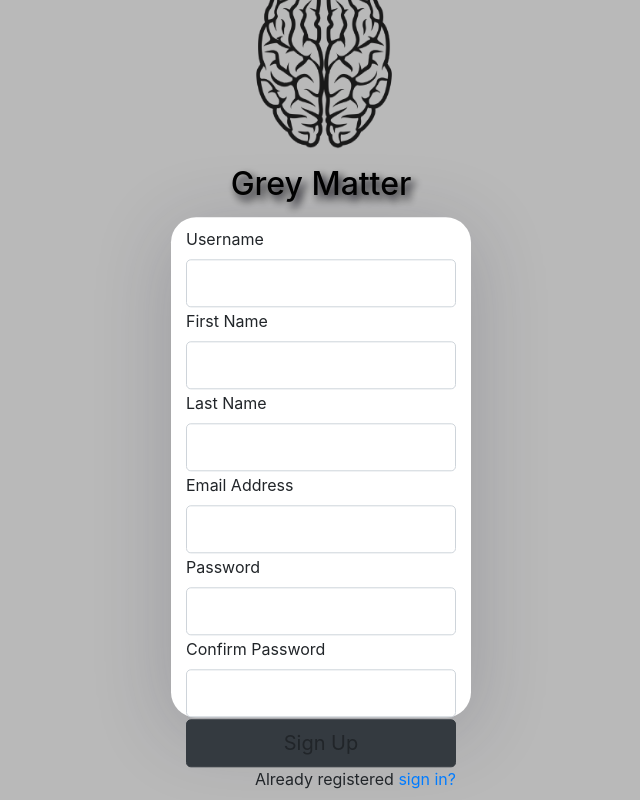
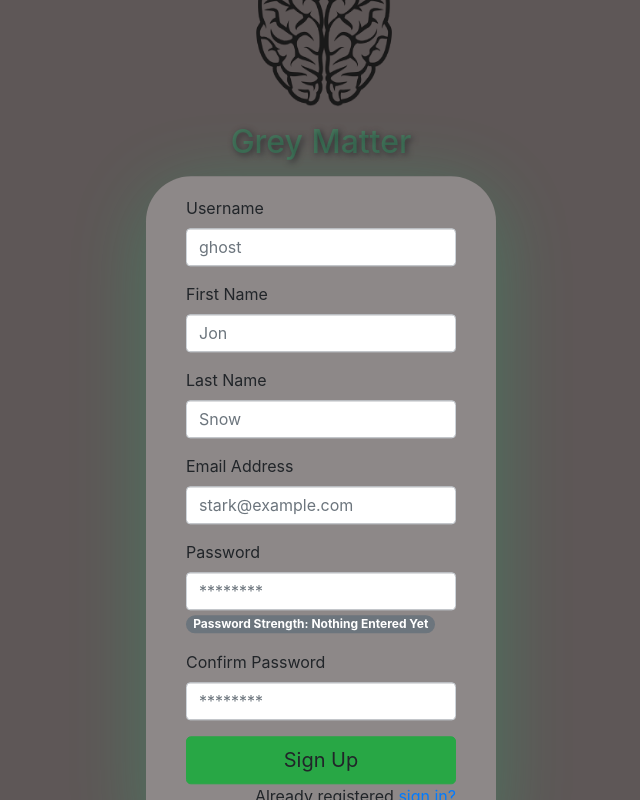
Before and after one commit to COP4331C-Fall2020-Group8/Greymatter-Web, a Vue app: page /signup in a window 1280 px wide. Shown: the whole page, without its empty margins (319-959 px from the left). Built offline with nearby package versions, Linux system fonts and the light colour scheme.

Commit message:
style changes

```diff
--- a/src/App.vue
+++ b/src/App.vue
@@ -12,7 +12,7 @@ export default {
 
 <style lang="scss">
 #app {
-  background: #b9b9b9 !important;
+  background: #5e5757 !important;
   min-height: 100vh;
 }
 </style>
--- a/src/layouts/Signing.vue
+++ b/src/layouts/Signing.vue
@@ -1,10 +1,14 @@
 <template>
-  <div class= "container">
+  <!-- <div class= "container"> -->
+
     <div class="centered">
+    <b-row>
+      <b-col>
         <div class="vertical-center">
             <h1>
                 <img src="../assets/brain2.png" style="width:200px;height:200px;" alt="">
             </h1>
+
             <h2>
               Grey Matter
             </h2>
@@ -12,64 +16,63 @@
             <slot />
           </div>
         </div>
+      </b-col>
+    </b-row>
     </div>
-  </div>
+  <!-- </div> -->
 </template>
 
 <style lang="scss" scoped>
-  .container{
   @media (min-width: 320px){
       img {
         width: 30px;
-        height: 30px;
+        height: 25px;
         margin-top: 5px;
         margin-left: 5px;
       }
 
+  .container{
       h1 {
         font-size: 35px;
         align-self: flex-start;
       }
 
-      .inner-block
-      {
-        width: 300px;
-        max-height: 500px;
-      }
+      // .inner-block
+      // {
+      //   width: 350px;
+      //   max-height: 550px;
+      // }
 
       h5 {
         font-size: 15px;
       }
 
-      .form-group {
-        height: 66px;
-      }
+      // .form-group {
+      //   height: 66px;
+      // }
 
       .table {
         width: 200px;
       }
     }
   }
-  .navbar-light {
-    background-color: #ffffff;
-    box-shadow: 0px 14px 80px rgba(9, 21, 248, 0.2);
-  }
 
   .centered {
     position: fixed;
-    top: 40%;
+    top: 45%;
     left: 50%;
     transform: translate(-50%,-50%);
   }
 
   .inner-block {
-    width: 400px;
-    height: 30%;
-    background: #ffffff;
-    position: relative;
-    box-shadow: 0px 14px 80px rgba(34, 35, 58, 0.2);
-    padding: 10px 15px 1px 15px;
-    border-radius: 25px;
+    width: 350px;
+    margin: auto;
+    max-height: 675px;
+    background: #ffffff4b;
+    box-shadow: 0px 14px 80px rgba(4, 243, 131, 0.2);
+    padding: 20px 40px 40px;
+    border-radius: 45px;
+    transition: all .3s;
   }
 
   .vertical-center {
@@ -77,27 +80,18 @@
       text-align: center;
       margin: 0;
       line-height: 1;
-      padding-bottom: 5px;
+      padding-bottom: 20px;
     }
 
     .form-control:focus {
-      border-color: rgb(203, 214, 218);
+      border-color: rgb(5, 156, 211);
       box-shadow: none;
-    }
-
-     h5 {
-      text-align: center;
-      margin: 0;
-      color: teal;
-      line-height: 1;
-      padding-top: 0px;
-      padding-bottom: 0px;
     }
   }
 
   img {
      width: 40px;
-     height: 30px;
+     height: 35px;
    }
 
   .username {
@@ -106,13 +100,13 @@
 
   h1 {
     text-align: center;
-    padding-top: 10%;
+    padding-top: 12%;
   }
 
   h2 {
     text-align: center;
     padding-bottom: 2%;
-    color: rgb(0, 0, 0);
-    text-shadow: 4px 5px 8px rgb(5, 3, 12);
+    color: rgb(4, 243, 131, 0.2);
+    text-shadow: 2px 2px 6px rgb(46, 45, 48);
   }
 </style>
--- a/src/views/Login.vue
+++ b/src/views/Login.vue
@@ -2,8 +2,14 @@
   <Sigining>
     <div>
       <form ref="form" @submit.stop.prevent="handleSubmit">
-
-        <b-form-group
+        <b-col>
+        <b-input-group class="mb-3">
+          <b-input-group-prepend is-text>
+            <b-icon icon="person-fill"></b-icon>
+          </b-input-group-prepend>
+          <b-form-input v-model="id" type="text" placeholder="Username"></b-form-input>
+        </b-input-group>
+        <!-- <b-form-group
           :state="idState"
           label-for="user-input"
           label="Username"
@@ -17,8 +23,18 @@
             required
           >
           </b-form-input>
-        </b-form-group>
-        <b-form-group
+        </b-form-group> -->
+
+        <b-input-group class="mb-3">
+          <b-input-group-prepend is-text>
+            <b-icon-lock-fill> </b-icon-lock-fill>
+          </b-input-group-prepend>
+          <b-form-input v-model="password" type="password" placeholder="Password"></b-form-input>
+        </b-input-group>
+
+        </b-col>
+
+        <!-- <b-form-group
           :state="passwordState"
           label="Password"
           label-for="password-input"
@@ -33,28 +49,32 @@
             required
           >
           </b-form-input>
-        </b-form-group>
+        </b-form-group> -->
       </form>
-        <button type="submit" @click.prevent.stop="login()" class="btn btn-dark btn-lg btn-block">Sign In</button>
-        <b-alert variant="danger" v-if="fail" :show="fail" fade @dimssed="fail=false" dismissible>
-          Username or Password are invalid
+        <b-button type="submit" variant="success" @click.prevent.stop="login()" class="mb-3 btn-lg btn-block">Sign In</b-button>
+        <b-alert
+        variant="danger"
+        dismissible
+        :show="fail"
+        fade
+        @dismissed="fail=false"
+        >{{errorMessage}}
         </b-alert>
-        <b-alert variant="pass" v-if="pass" :show="pass" fade @dimssed="pass=false" dismissible>
+
+        <b-alert variant="pass" :show="pass" fade @dismissed="pass=false" dismissible>
           Succesful login
         </b-alert>
         <p class="forgot-password text-right">
           Don't have an account?
         <router-link :to="{name: 'signup'}">Sign up</router-link>
-        <b-button @click.prevent="forceLoginState()">forceLoginState</b-button>
+        {{fail}}
+        <!-- <b-button @click.prevent="forceLoginState()">forceLoginState</b-button> -->
         </p>
     </div>
   </Sigining>
 </template>
 
 <script>
-// TODO: Manage user ID from login response in state
-// Anytime I make a call to the api, I need to include the
-// userID from state.
 import Sigining from '../layouts/Signing.vue'
 import axios from 'axios'
 
@@ -74,7 +94,8 @@ export default {
       pass: false,
       dismissSecs: 5,
       dismissCountDown: 0,
-      showDismissibleAlert: false
+      showDismissibleAlert: false,
+      errorMessage:''
     }
   },
   methods: {
@@ -88,18 +109,24 @@ export default {
           // .post('/api/login', postData)
           .post('/login', postData)
           .then(response => {
-            if (response.status == 200)
+            if (response.status == 200) {
               console.log('Successful login ' + response.data.results)
               this.$store.commit('user/setUserID', postData.id)
               this.$store.commit('user/setLoggedIn', true)
               this.pass = true
               this.$router.push('/home')
+            }else {
+                console.log('->' + response)
+            }
           })
           .catch((error) => {
-            if (error) console.log('Login catch errors: ' + error)
-            this.$store.commit('user/setLoggedIn', false)
-            this.fail = true
-            vm.$forceUpdate();
+            if (error){
+                console.log(error.response)
+                this.$store.commit('user/setLoggedIn', false)
+                this.errorMessage = error.response.data.error
+                this.fail = true
+                // this.resetAlerts()
+            }
           })
       }
     },
@@ -113,7 +140,6 @@ export default {
       this.$store.commit('user/setLoggedIn', true)
       this.$store.commit('user/setUserID', this.id)
       this.$router.push('/home')
-
     }
   }
 }
--- a/src/views/SetViewer.vue
+++ b/src/views/SetViewer.vue
@@ -293,7 +293,7 @@ export default {
             // Trigger submit handler
             this.handleSubmit()
         },
-       handleSubmit () {
+        handleSubmit () {
             // Exit when the form isn't valid
             this.$nextTick(() => {
                 // this.submitCard()
--- a/src/views/Signup.vue
+++ b/src/views/Signup.vue
@@ -1,43 +1,143 @@
 <template>
   <Signing>
     <div>
+      <div>
       <form>
-        <div class="form-group">
-          <label>Username</label>
-          <input v-model="id" type="text" class="form-control form-control-lg"/>
-        </div>
-        <div class="form-group">
+
+         <!-- <h3 class="text-center">Create An Account</h3> -->
+        <!-- User Name -->
+        <b-form-group
+          :state="state.username"
+          label="Username"
+          label-for="user-input"
+          invalid-feedback="Username is required"
+        >
+          <b-form-input
+            id="username-input"
+            type="text"
+            v-model="id"
+            :state="state.username"
+            placeholder="ghost"
+            required
+          >
+          </b-form-input>
+        </b-form-group>
+        <!-- First Name -->
+        <b-form-group
+          :state="state.first"
+          label="First Name"
+          label-for="first-input"
+          invalid-feedback="First name is required"
+        >
+          <b-form-input
+            id="first-input"
+            type="text"
+            v-model="name.first"
+            :state="state.first"
+            placeholder="Jon"
+            required
+          >
+          </b-form-input>
+        </b-form-group>
+        <!-- Last Name  -->
+         <b-form-group
+          :state="state.last"
+          label="Last Name"
+          label-for="last-input"
+          invalid-feedback="Last name is required"
+        >
+          <b-form-input
+            id="last-input"
+            type="text"
+            v-model="name.last"
+            :state="state.last"
+            placeholder="Snow"
+            required
+          >
+          </b-form-input>
+        </b-form-group>
+        <!-- Email -->
+        <b-form-group
+          :state="state.email"
+          label="Email Address"
+          label-for="email-input"
+          invalid-feedback="Email is required"
+        >
+          <b-form-input
+            id="email-input"
+            type="email"
+            v-model="email"
+            :state="state.email"
+            placeholder="stark@example.com"
+            required
+          >
+          </b-form-input>
+        </b-form-group>
+        <!-- Password -->
+        <b-form-group
+          :state="state.password"
+          label="Password"
+          label-for="password-input"
+          invalid-feedback="Password is required"
+        >
+          <b-form-input
+            id="password-input"
+            type="password"
+            v-model="password"
+            :state="state.password"
+            placeholder="********"
+            v-on:input="passwordStrength()"
+            required
+          ></b-form-input>
+          <b-badge
+            pill
+            class="md-1"
+            :variant="passStrengthPillVariant"
+          >
+            Password Strength:
+            {{passStrengthPillLabel}}
+            </b-badge>
+        </b-form-group>
+        <!-- Confirm Password -->
+        <b-form-group
+          :state="state.confirm"
+          label="Confirm Password"
+          label-for="confirmPassword-input"
+          invalid-feedback="Confirm Password is required"
+        >
+          <b-form-input
+            id="confirmPassword-input"
+            type="password"
+            v-model="confirmPassword"
+            :state="state.confirm"
+            placeholder="********"
+            required
+          >
+          </b-form-input>
+        </b-form-group>
+
+        <b-button type="submit" variant="success" @click.prevent="signup()" class=" btn-lg btn-block">Sign Up</b-button>
+        <b-alert variant="danger" :show="fail" fade @dismissed="fail=false" dismissible>
+          {{errorMessage}}
+        </b-alert>
+        <b-alert variant="success" :show="pass" fade @dismissed="pass=false" dismissible>
+          Succesful Registration!
+        </b-alert>
+        <p class="forgot-password text-right">
+          Already registered
+        <router-link :to="{name: 'login'}">sign in?</router-link>
+        </p>
+      </form>
+    </div>
+        <!-- <div class="form-group">
           <label>First Name</label>
           <input v-model="name.first" type="text" class="form-control form-control-lg"/>
         </div>
                 <div class="form-group">
           <label>Last Name</label>
           <input v-model="name.last" type="text" class="form-control form-control-lg"/>
-        </div>
-        <div class="form-group">
-          <label for="email">Email Address</label>
-          <input v-model="email" type="email" id="email" name="email" class="form-control form-control-lg" />
-        </div>
-        <div class="form-group">
-          <label for="pwd">Password</label>
-          <input v-model="password" type="password" id="pwd" name="pwd" class="form-control form-control-lg" />
-        </div>
-        <div class="form-group">
-          <label for="cpwd">Confirm Password</label>
-          <input v-model="confirmPassword" type="password" id="cpwd" name="cpwd" class="form-control form-control-lg" />
-        </div>
-         <b-alert variant="danger" :show="fail" fade @dimssed="alertReset()" dismissible>
-          Password does not match
-        </b-alert>
-        <b-alert variant="pass" :show="pass" fade @dimssed="alertReset()" dismissible>
-          Succesful Registration!
-        </b-alert>
-         <button type="submit" @click.prevent="signup(), fail, pass" class="btn btn-dark btn-lg btn-block">Sign Up</button>
-        <p class="forgot-password text-right">
-          Already registered
-        <router-link :to="{name: 'login'}">sign in?</router-link>
-        </p>
-      </form>
+        </div> -->
+
     </div>
   </Signing>
 </template>
@@ -53,17 +153,92 @@ export default {
   },
   data: () => ({
     id: '',
+    email: '',
+    password: '',
+    confirmPassword: '',
     name: {
       first:'',
       last:''
     },
-    email: '',
-    password: '',
-    confirmPassword: '',
+    state: {
+        username: null,
+        password: null,
+        email: null,
+        first: null,
+        last: null
+    },
     fail: false,
-    pass: false
+    pass: false,
+    passwordVal: {
+        hasNumber: false,
+        hasUpper: false,
+        hasSpecial: false,
+        isLong: false,
+    },
+    passStrengthPillVariant: "secondary",
+    passStrengthPillLabel: "Nothing Entered Yet",
+    errorMessage:'',
+    successMessage:''
+
   }),
+  computed: {
+    usernameInvalidFeedback() {
+        return "Must Be A Valid Email";
+    }
+  },
   methods: {
+    checkPasswordRequirements(){
+        var isEightOrLonger = /^(?=.{8,72})/;
+        var hasUppercase = /^(?=.*[A-Z])/;
+        var hasNumber = /^(?=.*[0-9])/;
+        var specialCharacters = /[^A-Za-z0-9]+/;
+        var hasSpecialChar= /^(?=.[!@#\$%\^&])/;
+
+        this.passwordVal.isLong = isEightOrLonger.test(this.password);
+        this.passwordVal.hasNumber = hasNumber.test(this.password);
+        this.passwordVal.hasSpecial = specialCharacters.test(this.password);
+        this.passwordVal.hasUpper = hasUppercase.test(this.password);
+    },
+    passwordStrength(){
+        this.checkPasswordRequirements();
+        var str = 0;
+        var meetsMin = false;
+        if(this.passwordVal.isLong){str = str + 1; meetsMin = true;}
+        if(this.passwordVal.hasNumber){str = str + 1;}
+        if(this.passwordVal.hasSpecial){str = str + 1;}
+        if(this.passwordVal.hasUpper){str = str + 1;}
+        if(!meetsMin){
+            str = 0;
+        }
+        if(str == 0){
+            this.passStrengthPillLabel = "Unsuitable - Must Be 8 Characters Long"
+            this.passStrengthPillVariant = "danger"
+        }
+        if(str == 1){
+            this.passStrengthPillLabel = "Weak"
+            this.passStrengthPillVariant = "warning"
+        }
+        if(str == 2){
+            this.passStrengthPillLabel = "Marginal"
+            this.passStrengthPillVariant = "secondary"
+        }
+        if(str == 3){
+            this.passStrengthPillLabel = "Good"
+            this.passStrengthPillVariant = "info"
+        }
+        if(str == 4){
+            this.passStrengthPillLabel = "Excellent"
+            this.passStrengthPillVariant = "success"
+        }
+    },
+    editingEmail(){
+        this.state.email = null;
+    },
+    usernameIsEmail(event){
+        var emailRegex = /^(([^<>()\[\]\\.,;:\s@"]+(\.[^<>()\[\]\\.,;:\s@"]+)*)|(".+"))@((\[[0-9]{1,3}\.[0-9]{1,3}\.[0-9]{1,3}\.[0-9]{1,3}])|(([a-zA-Z\-0-9]+\.)+[a-zA-Z]{2,}))$/;
+        this.state.email= emailRegex.test(this.email);
+
+    },
     signup () {
       if (this.id !== ''){
         if (this.password === this.confirmPassword) {
@@ -77,8 +252,8 @@ export default {
             email: this.email,
           }
           axios
+            // .post('/api/register', postData)
             .post('/register', postData)
-            // .post('/api/register', postData)
             .then(response => {
               if (response.status == 200)
                 console.log('Successful registration ' + response.data.results)
@@ -88,20 +263,31 @@ export default {
                 alertReset ()
             })
             .catch((error) => {
-              if (error) console.log(error)
-              this.fail = true
-              this.$store.commit('user/setLoggedIn', false)
-                his.$store.commit('user/setUserID', -1)
-              console.log('Here! ' + error)
-              alertReset ()
+                if (error.response.status == 401) {
+                    console.log(error.response)
+                    this.errorMessage = error.response.data.error
+                    this.fail = true
+                    this.$store.commit('user/setLoggedIn', false)
+                    this.$store.commit('user/setUserID', -1)
+                } else if (error.response.status == 500){
+                    this.errorMessage = 'All inputs need to be filled'
+                    this.fail = true
+                } else if (error.response.status == 401){
+                    this.errorMessage = error.response.data.error
+                    this.fail = true
+                }else if (error.response.status == 402){
+                    this.errorMessage = error.response.data.error
+                    this.fail = true
+                }
             })
-        } else { this.fail = true }
-      } else { this.fail = true }
-    },
-    foo(){
-      var obj={
-        _id: 5
-      };
+        } else {
+            this.fail = true
+            this.errorMessage = 'Password does not match'
+        }
+      } else {
+          this.fail = true
+          this.errorMessage = 'Username required'
+        }
     },
     alertReset () {
       this.fail = false,
```
Also changed, not shown: src/components/Topic.vue (+13 -3 lines), src/views/Home.vue (+34 -11 lines), 1 other file (tests, documents, lock files or other folders). Lines whose indentation alone changed are shown as unchanged.
